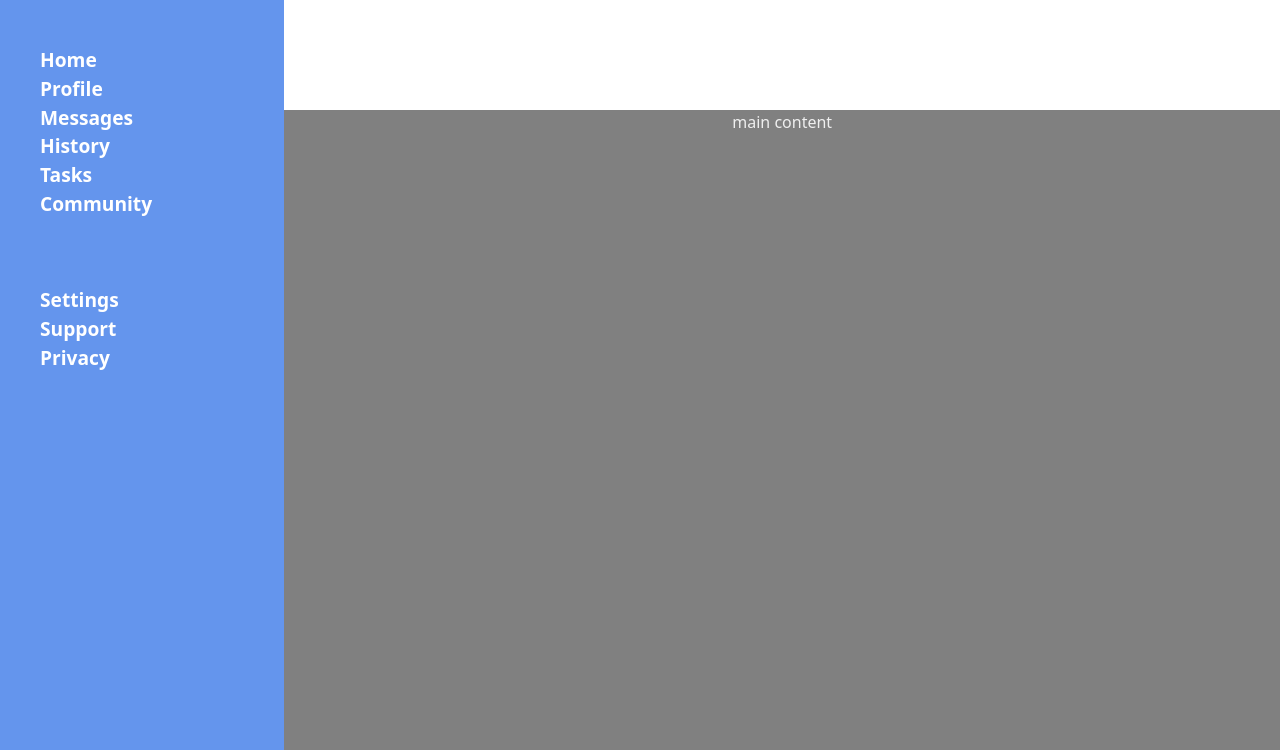
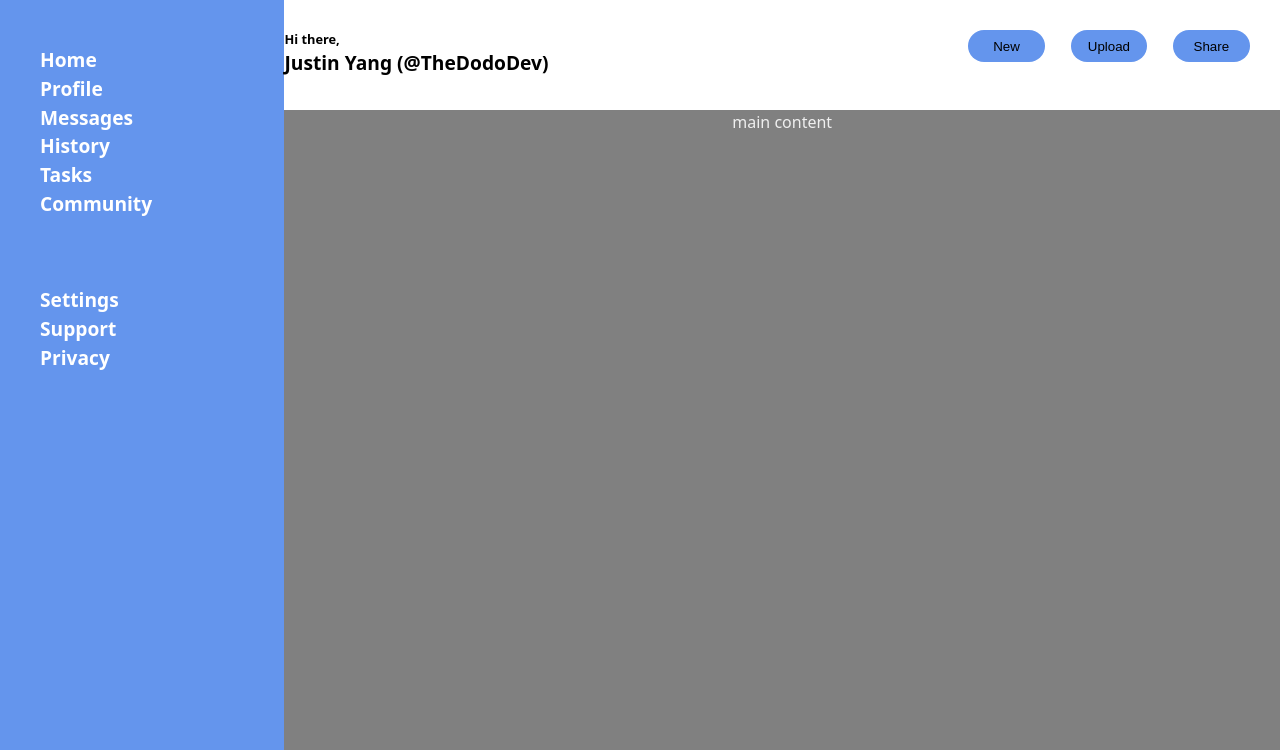
Before and after one commit to TheDodoDev/odin-admin-dashboard, a website built with Vite: page index.html in a window 1280 px wide. Shown: the part 50-800 px from the top of the page. Built offline with nearby package versions, Linux system fonts and the light colour scheme.

Commit message:
feat: Add buttons and welcome text to header

```diff
--- a/index.html
+++ b/index.html
@@ -41,7 +41,20 @@
             <p>Justin Yang</p>
           </div>
         </div>
-        <div class="header__container"></div>
+        <div class="header__container">
+          <div class="header__container__welcome">
+            <i></i>
+            <div class="header__container__welcome__message">
+              <p class="small bold">Hi there,</p>
+              <p class="large bold">Justin Yang (@TheDodoDev)</p>
+            </div>
+          </div>
+          <div class="header__container__buttons">
+            <button>New</button>
+            <button>Upload</button>
+            <button>Share</button>
+          </div>
+        </div>
       </div>
       <div class="main-content">
         main content
--- a/src/style.css
+++ b/src/style.css
@@ -1,5 +1,5 @@
 :root {
-  font-family: system-ui, Avenir, Helvetica, Arial, sans-serif;
+  font-family: system-ui, 'Courier New', Courier, monospace, Avenir, Helvetica, Arial, sans-serif;
   line-height: 1.5;
   font-weight: 400;
 
@@ -40,22 +40,60 @@ body {
   width: 30vw;
 }
 
+.bold {
+  font-weight: 700;
+}
+
 .header {
   display: grid;
   grid-template-rows: repeat(2, 50%);
   grid-template-columns: auto;
   grid-area: header;
   background-color: white;
+  color: gray;
 }
 
 .header__container {
   display: flex;
   justify-content: space-between;
+  flex: 1;
+  margin-right: 2vw;
 }
+
+.header__container__buttons {
+  display: flex;
+  justify-content: center;
+  gap: 2vw;
+  width: 30%;
+  flex: 0 0 auto;
+}
+
+.header__container__buttons button{
+  width: 6vw;
+  height: 4vh;
+  border-radius: 1rem;
+  background-color: cornflowerblue;
+  border: none;
+}
+
+.header__container__welcome__message {
+  text-align: left;
+}
+
+.header__container__welcome__message p{
+  color: black;
+  margin: 0px;
+}
+
+.large {
+  font-size: 1.2rem;
+}
+
 .main-content {
   grid-area: main-content;
   background-color: gray;
 }
+
 
 .sidebar {
   display: grid;
@@ -83,3 +121,7 @@ body {
   list-style-type: none;
   text-align: left;
 }
+
+.small {
+  font-size: 0.8rem;
+}
```
